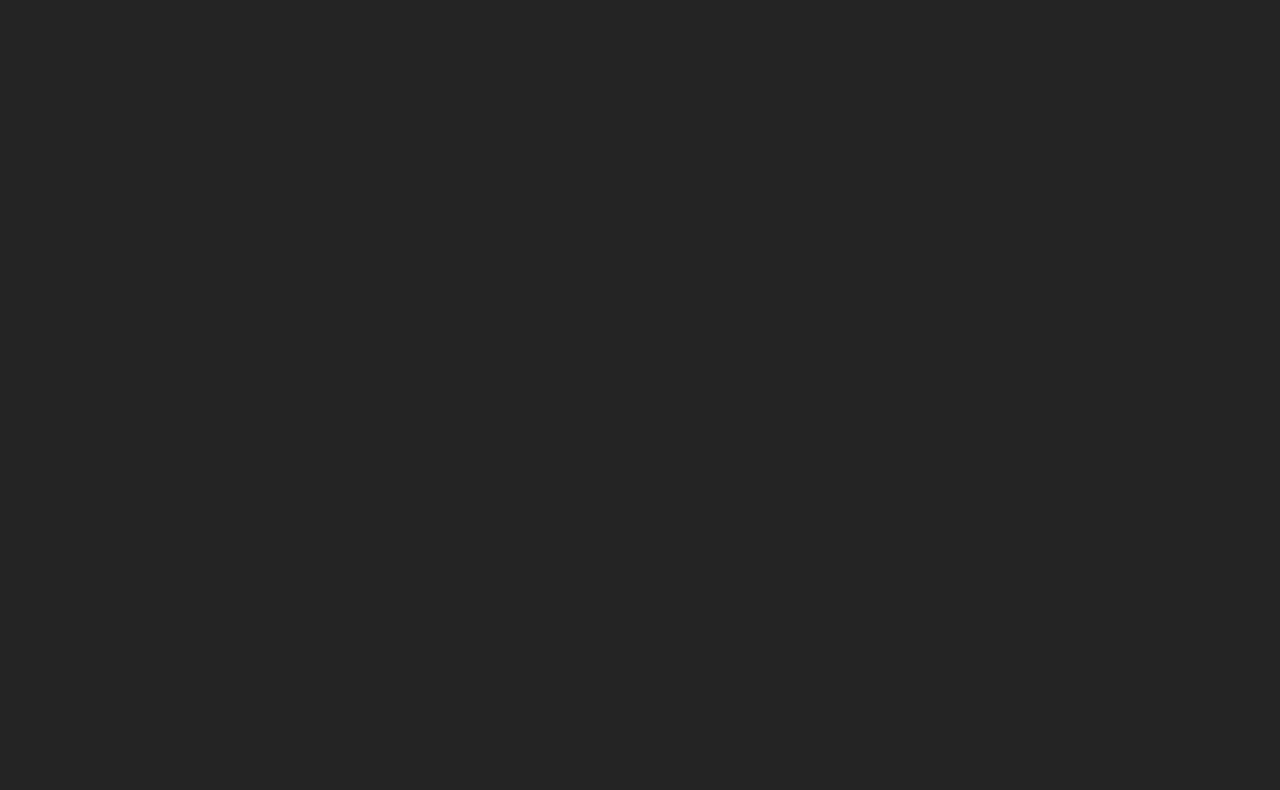
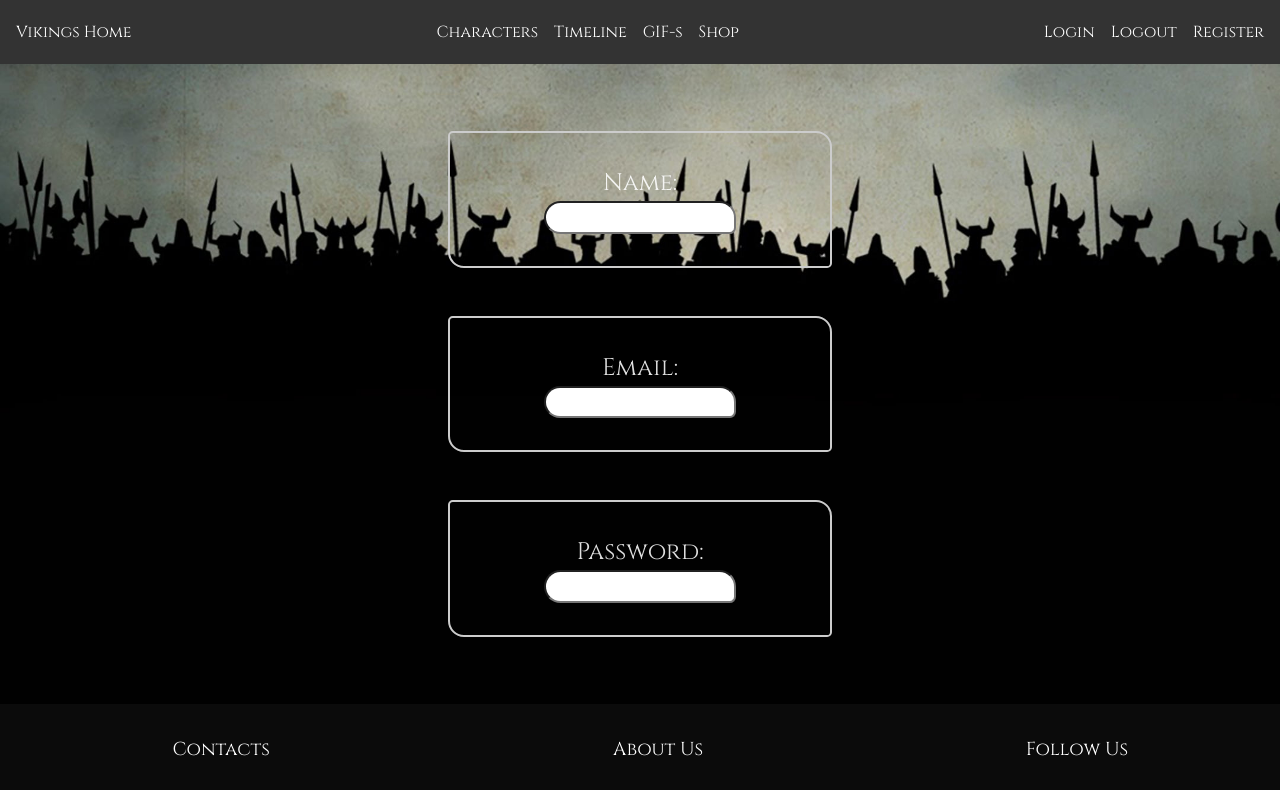
Before and after one commit to BDukov/Vikings-App, a React (Vite) app: page /login in a window 1280 px wide. Before the commit this address had no page. Shown: the top 790 px of the page. Built offline with nearby package versions, Linux system fonts and the light colour scheme.

Commit message:
Add login page
Add Login page and css for this page

```diff
--- a/src/App.jsx
+++ b/src/App.jsx
@@ -2,6 +2,8 @@ import './App.css'
 import { Routes, Route } from 'react-router-dom';
 import Welcome from './containers/main/Welcome/Welcome.jsx';
 import Home from './containers/main/Home/Home.jsx'
+import Login from './containers/user/Login/Login';
+
 
 function App() {
 
@@ -10,6 +12,7 @@ function App() {
     <Routes>
       <Route path="/" element={<Welcome/>} />
       <Route path="/home" element={<Home/>}></Route>
+      <Route path='/login' element={<Login/>}></Route>
     </Routes>
 
 
--- a/src/components/Header/Header.jsx
+++ b/src/components/Header/Header.jsx
@@ -20,7 +20,7 @@ export default function Header() {
 
         <div className="user">
           <ul id="user">
-            <li>Login</li>
+            <Link to={`/login`}><li>Login</li></Link>
             <li>Logout</li>
             <li>Register</li>
           </ul>
--- /dev/null
+++ b/src/containers/user/Login/Login.css
@@ -0,0 +1,37 @@
+#login {
+    height: 80vh;
+    display: flex;
+    flex-direction: column;
+    align-items: center;
+    justify-content: center;
+    gap: 3em;
+    background-image: url("../../../assets/login.jpg");
+    background-repeat: no-repeat;
+    background-position: center;
+    background-size: cover;
+}
+
+.name, .password, .email {
+    padding: 2em 1.5em;
+    border: 2px solid  #ccc;
+    border-radius: 0.3em;
+    border-top-right-radius: 1em;
+    border-bottom-left-radius: 1em;
+    width: 30vw
+}
+
+#login label {
+    font-size: 1.5em;
+}
+
+#login input {
+    border-radius: 50px;
+    border-bottom-right-radius: 1em;
+    line-height: 1.5em;
+    width: 15vw;
+    font-family: 'Cinzel', serif;
+    color: goldenrod;
+    text-align: center;
+    font-weight: 800;
+    font-size: 1.2em;
+}
--- /dev/null
+++ b/src/containers/user/Login/Login.jsx
@@ -0,0 +1,35 @@
+import Header from "../../../components/Header/Header";
+import Footer from "../../../components/Footer/Footer";
+
+import './Login.css';
+
+export default function Login(){
+
+    return(
+        <>
+        <Header/>
+        <div className="login-form">
+        <form id="login">
+            <div className="name">
+            <label htmlFor="">Name:</label>
+            <br />
+            <input type="text" />
+            </div>
+
+            <div className="email">
+            <label htmlFor="">Email:</label>
+            <br />
+            <input type="text" />
+            </div>
+
+            <div className="password">
+            <label htmlFor="">Password:</label>
+            <br />
+            <input type="password" />
+            </div>
+        </form>
+        </div>
+        <Footer/>
+        </>
+    )
+}
```
Also changed, not shown: src/assets/login.jpg (added), src/assets/login1.jpg (added).
